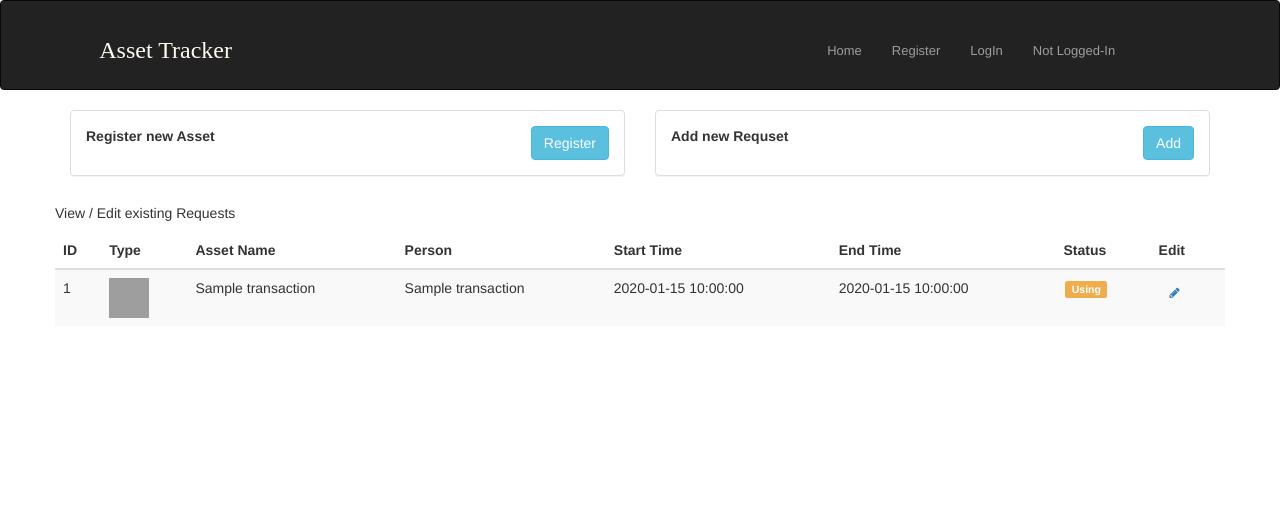
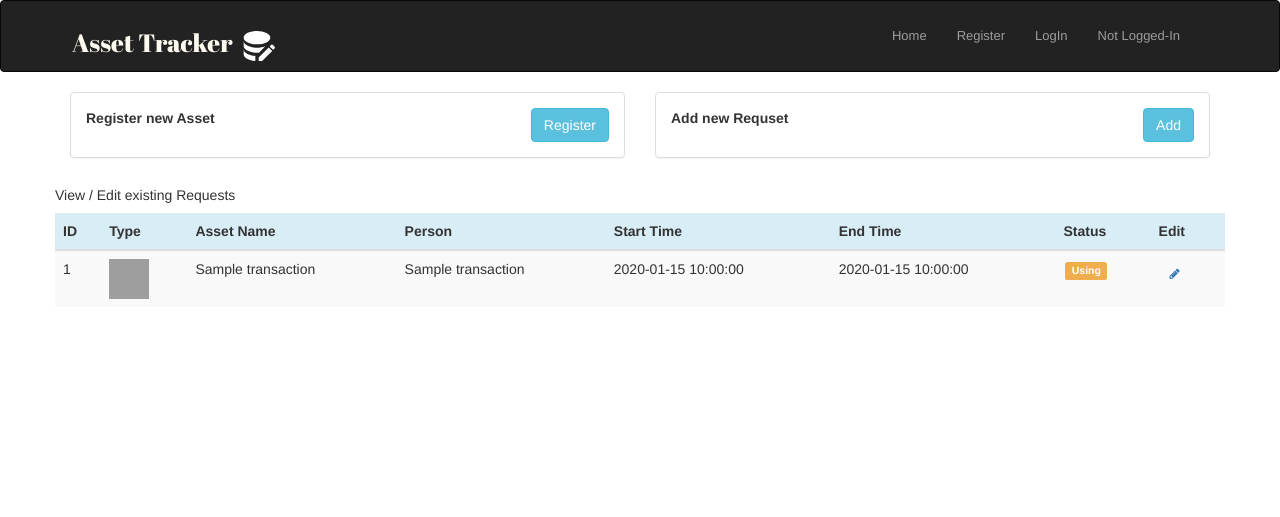
Before and after one commit to BharatKammakatla/Asset-Tracker, a Flask app: page / in a window 1280 px wide. Shown: the top 517 px of the page. Run offline with Flask 2, Linux system fonts and the light colour scheme; tables that the repository leaves empty hold one stand-in row (values such as "Sample post"); some libraries are stand-ins or nearby versions; grey boxes are pictures that could not be loaded.

Commit message:
updated navbar to be mobile friendly

```diff
--- a/app/asset/templates/base.html
+++ b/app/asset/templates/base.html
@@ -61,11 +61,24 @@
     -->
     <nav class="navbar navbar-inverse">
         <div class="container">
-            <a class="navbar navbar-text" href="{{ url_for('main.display_transactions') }}">
-                <h3 class="title"> Asset Tracker </h3>
+            <div class="navbar-header">
+                <button type="button" class="navbar-toggle collapsed" data-toggle="collapse"
+                        data-target="#bs-example-navbar-collapse-1" aria-expanded="false">
+                    <span class="sr-only">Toggle navigation</span>
+                    <span class="icon-bar"></span>
+                    <span class="icon-bar"></span>
+                    <span class="icon-bar"></span>
+                </button>
+                <a class="navbar-brand" href="{{ url_for('main.display_transactions') }}">
+                    <span class="title">
+                        Asset Tracker <img alt="Brand" class="img-class" src="{{ url_for('static', filename = 'img/brand-logo.svg') }}">
+                    </span>
+
                 </a>
+            </div>
+            <div class="collapse navbar-collapse" id="bs-example-navbar-collapse-1">
                 <ul class="nav navbar-nav pull-right">
-                <li><a href="{{ url_for('main.display_transactions') }}"> Home </a></li>
+                    <li><a href="{{ url_for('main.display_transactions') }}">Home</a></li>
                     <li><a href="{{ url_for('authentication.register_user') }}"> Register </a></li>
                     <li> {% if current_user.is_authenticated %}
                         <a href="{{ url_for('authentication.do_logout') }}"> LogOut </a>
@@ -83,6 +96,7 @@
                         </a>
                     </li>
                 </ul>
+            </div>
         </div>
     </nav>
 
--- a/app/asset/templates/home.html
+++ b/app/asset/templates/home.html
@@ -22,14 +22,14 @@
         </div>
     </div>
     <div class="row">
-        <div class="col-12 my-2">
+        <div class="col">
             <h5>View / Edit existing Requests</h5>
         </div>
-        <div class="col-12 my-2">
-            <div class="table-responsive shadow-lg">
+        <div class="col">
+            <div class="table-responsive">
                 <table class="table table-striped table-hover">
-                    <thead class="p-3 mb-2 bg-secondary text-white">
-                    <tr>
+                    <thead >
+                        <tr class="info">
                             <th> ID</th>
                             <th> Type</th>
                             <th> Asset Name</th>
--- a/app/static/css/styles.css
+++ b/app/static/css/styles.css
@@ -1,16 +1,17 @@
 html, body {height: 100%; margin: 0; padding: 0}
-h1, h2, h3, h4 { font-family: Sansita, serif }
 p, li { font-size: small }
-ul { position: relative; top: 25px; right: 7%;}
 footer{ position: absolute; width: 100%; left:0 ;bottom: 0; height: 40px }
-a h3 {position: relative; left: 10%}
 span {margin: 2px}
-.navbar-inverse { height: 5%; }
+.navbar-inverse {padding: 10px}
 .books {padding: 25px; position: relative; left: 5%; width: 80%}
 .publisher {padding: 25px; position: relative; left: 40px }
 .ftr {padding: 25px}
 .wrapper {position: relative; min-height: 120%;}
-.title { color: floralwhite }
+.title { color: floralwhite; font-family: 'Abril Fatface', cursive; font-size: 25px}
 .form { height: 50%; width:70%; padding: 10px; position: relative; left: 48px}
 .form-group {width: 40%}
 .login-msg{position: relative; left: 48px}
+.img-class{
+width:40px;
+height:40px
+}
```
Also changed, not shown: README.md, app/static/img/brand-logo.svg (added). Lines whose indentation alone changed are shown as unchanged.
